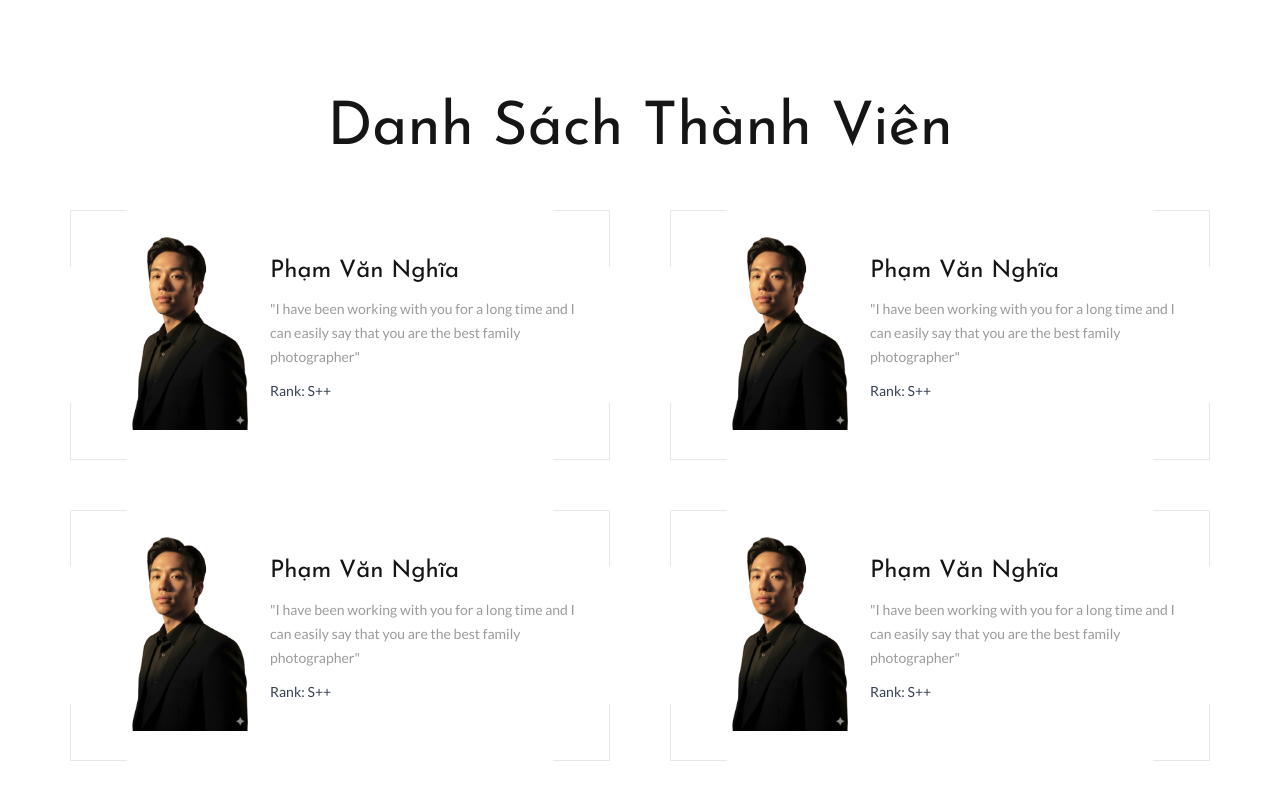
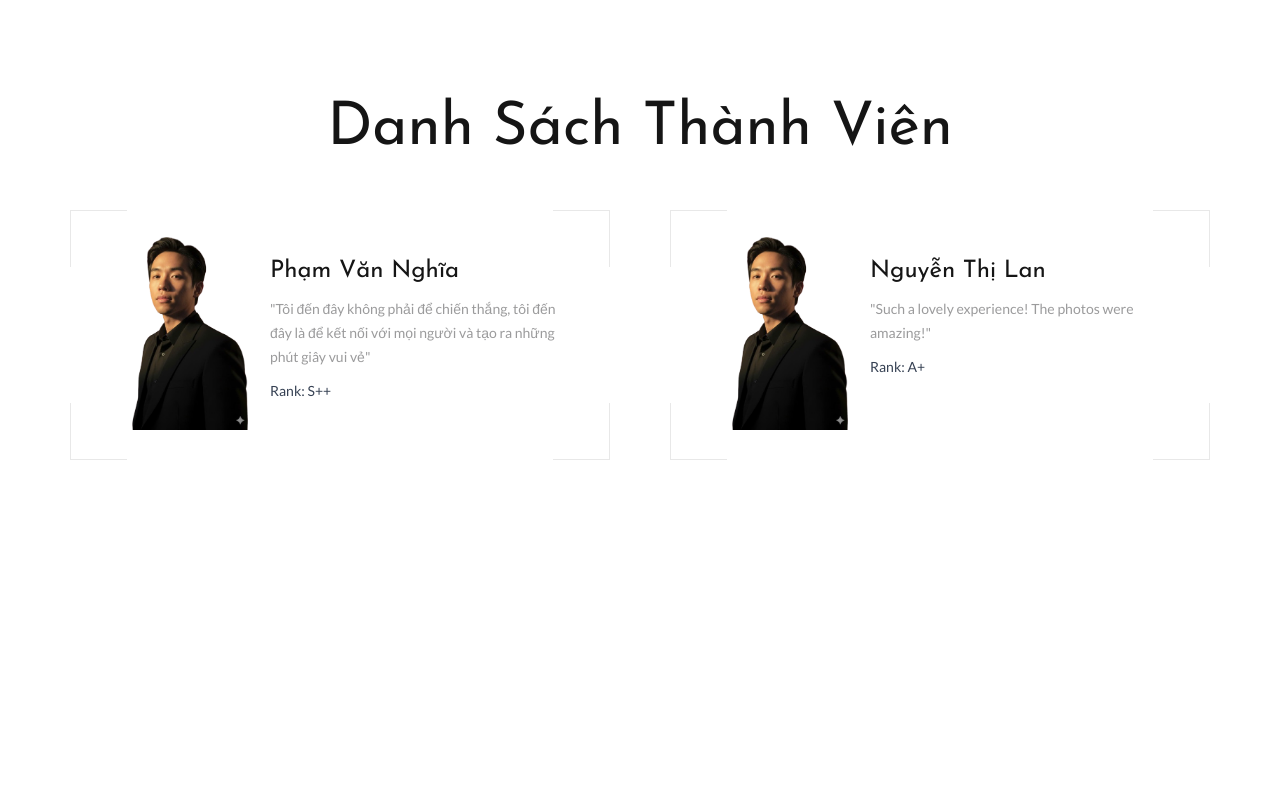
Before and after one commit to VanhsGit/UIT-Bad-minton, a plain HTML site: page about-us.html in a window 1280 px wide. Shown: the part 1570-2370 px from the top of the page. After the commit the page ends 2125 px from the top, so only its background shows below. Drawn offline with nearby package versions, Linux system fonts and the light colour scheme.

Commit message:
add popup member

```diff
--- a/about-us.html
+++ b/about-us.html
@@ -307,94 +307,24 @@
         <div class="shell">
           <h1>Danh Sách Thành Viên</h1>
 
-          <div class="range range-50 range-sm-center">
-            <div class="cell-sm-9 cell-md-6">
-              <article class="quote-boxed">
-                <span></span><span></span><span></span><span></span>
-
-                <div class="flex gap-[2rem]">
-                  <img
-                    class="w-[150px] h-[200px] shrink-0"
-                    src="images/avatar/PVNghia.png"
-                    alt=""
-                  />
-                  <div class="pt-12">
-                    <p class="quote-boxed__title">Phạm Văn Nghĩa</p>
-                    <p>
-                      "I have been working with you for a long time and I can
-                      easily say that you are the best family photographer"
-                    </p>
-                    <p class="text-gray-700">Rank: S++</p>
-                  </div>
-                </div>
-              </article>
-            </div>
-            <div class="cell-sm-9 cell-md-6">
-              <article class="quote-boxed">
-                <span></span><span></span><span></span><span></span>
-
-                <div class="flex gap-[2rem]">
-                  <img
-                    class="w-[150px] h-[200px] shrink-0"
-                    src="images/avatar/PVNghia.png"
-                    alt=""
-                  />
-                  <div class="pt-12">
-                    <p class="quote-boxed__title">Phạm Văn Nghĩa</p>
-                    <p>
-                      "I have been working with you for a long time and I can
-                      easily say that you are the best family photographer"
-                    </p>
-                    <p class="text-gray-700">Rank: S++</p>
-                  </div>
-                </div>
-              </article>
-            </div>
-            <div class="cell-sm-9 cell-md-6">
-              <article class="quote-boxed">
-                <span></span><span></span><span></span><span></span>
-
-                <div class="flex gap-[2rem]">
-                  <img
-                    class="w-[150px] h-[200px] shrink-0"
-                    src="images/avatar/PVNghia.png"
-                    alt=""
-                  />
-                  <div class="pt-12">
-                    <p class="quote-boxed__title">Phạm Văn Nghĩa</p>
-                    <p>
-                      "I have been working with you for a long time and I can
-                      easily say that you are the best family photographer"
-                    </p>
-                    <p class="text-gray-700">Rank: S++</p>
-                  </div>
-                </div>
-              </article>
-            </div>
-            <div class="cell-sm-9 cell-md-6">
-              <article class="quote-boxed">
-                <span></span><span></span><span></span><span></span>
-
-                <div class="flex gap-[2rem]">
-                  <img
-                    class="w-[150px] h-[200px] shrink-0"
-                    src="images/avatar/PVNghia.png"
-                    alt=""
-                  />
-                  <div class="pt-12">
-                    <p class="quote-boxed__title">Phạm Văn Nghĩa</p>
-                    <p>
-                      "I have been working with you for a long time and I can
-                      easily say that you are the best family photographer"
-                    </p>
-                    <p class="text-gray-700">Rank: S++</p>
-                  </div>
-                </div>
-              </article>
+          <div
+            id="member-container"
+            class="range range-50 range-sm-center"
+          ></div>
+        </div>
+      </section>
+      <div id="popup" class="popup hidden">
+        <div class="popup-content">
+          <div class="popup-body">
+            <img id="popup-avatar" />
+            <div class="popup-info">
+              <h2 id="popup-name"></h2>
+              <p id="popup-quote"></p>
+              <p id="popup-rank"></p>
             </div>
           </div>
         </div>
-      </section>
+      </div>
     </div>
     <!-- Global Mailform Output-->
     <div class="snackbars" id="form-output-global"></div>
@@ -402,6 +332,67 @@
     <script src="js/core.min.js"></script>
     <script src="js/script.js"></script>
   </body>
+  <script>
+    const popup = document.getElementById("popup");
+    const popupAvatar = document.getElementById("popup-avatar");
+    const popupName = document.getElementById("popup-name");
+    const popupQuote = document.getElementById("popup-quote");
+    const popupRank = document.getElementById("popup-rank");
+
+    function showPopup(id) {
+      fetch("data/member.json")
+        .then((res) => res.json())
+        .then((data) => {
+          const detail = data.find((d) => d.id == id);
+          if (!detail) return;
+
+          popupAvatar.src = detail.avatar;
+          popupName.textContent = detail.name;
+          popupQuote.textContent = `"${detail.quote}"`;
+          popupRank.textContent = `Rank: ${detail.rank}`;
+
+          popup.classList.remove("hidden");
+        });
+    }
+
+    popup.addEventListener("click", (e) => {
+      if (e.target === popup) popup.classList.add("hidden");
+    });
+  </script>
+  <script>
+    fetch("data/member.json")
+      .then((res) => res.json())
+      .then((data) => {
+        const container = document.getElementById("member-container");
+
+        data.forEach((item) => {
+          const html = `
+          <div class="cell-sm-9 cell-md-6" >
+            <article class="quote-boxed cursor-pointer" data-id="${item.id}">
+              <span></span><span></span><span></span><span></span>
+              <div class="flex gap-[2rem]">
+                <img class="w-[150px] h-[200px] shrink-0" src="${item.avatar}" alt="${item.name}" />
+                <div class="pt-12">
+                  <p class="quote-boxed__title">${item.name}</p>
+                  <p>"${item.quote}"</p>
+                  <p class="text-gray-700">Rank: ${item.rank}</p>
+                </div>
+              </div>
+            </article>
+          </div>
+        `;
+          container.insertAdjacentHTML("beforeend", html);
+        });
+
+        document.querySelectorAll(".quote-boxed").forEach((item) => {
+          item.addEventListener("click", () => {
+            const id = item.dataset.id;
+            showPopup(id);
+          });
+        });
+      })
+      .catch((err) => console.error("Lỗi load data:", err));
+  </script>
   <script>
     window.addEventListener("load", () => {
       setTimeout(() => {
@@ -427,4 +418,36 @@
       path: "assets/lottie/loading.json",
     });
   </script>
+  <style>
+    .popup {
+      position: fixed;
+      inset: 0;
+      background: rgba(0, 0, 0, 0.8);
+      display: flex;
+      justify-content: center;
+      align-items: center;
+      z-index: 9999;
+    }
+    .hidden {
+      display: none;
+    }
+    .popup-content {
+      background: transparent;
+      border-radius: 1rem;
+      padding: 2rem;
+      max-width: 700px;
+      width: 90%;
+      position: relative;
+    }
+    .popup-body {
+      display: flex;
+      gap: 2rem;
+    }
+    .popup-body img {
+      width: 200px;
+      height: 260px;
+      object-fit: cover;
+      border-radius: 8px;
+    }
+  </style>
 </html>
--- /dev/null
+++ b/data/member.json
@@ -0,0 +1,16 @@
+[
+  {
+    "id": 1,
+    "name": "Phạm Văn Nghĩa",
+    "quote": "Tôi đến đây không phải để chiến thắng, tôi đến đây là để kết nối với mọi người và tạo ra những phút giây vui vẻ",
+    "rank": "S++",
+    "avatar": "assets/avatar/PVNghia.png"
+  },
+  {
+    "id": 2,
+    "name": "Nguyễn Thị Lan",
+    "quote": "Such a lovely experience! The photos were amazing!",
+    "rank": "A+",
+    "avatar": "assets/avatar/PVNghia.png"
+  }
+]
```
Also changed, not shown: contact-us.html (+5 -2 lines), assets/avatar/PVNghia.png (renamed from images/avatar/PVNghia.png).
